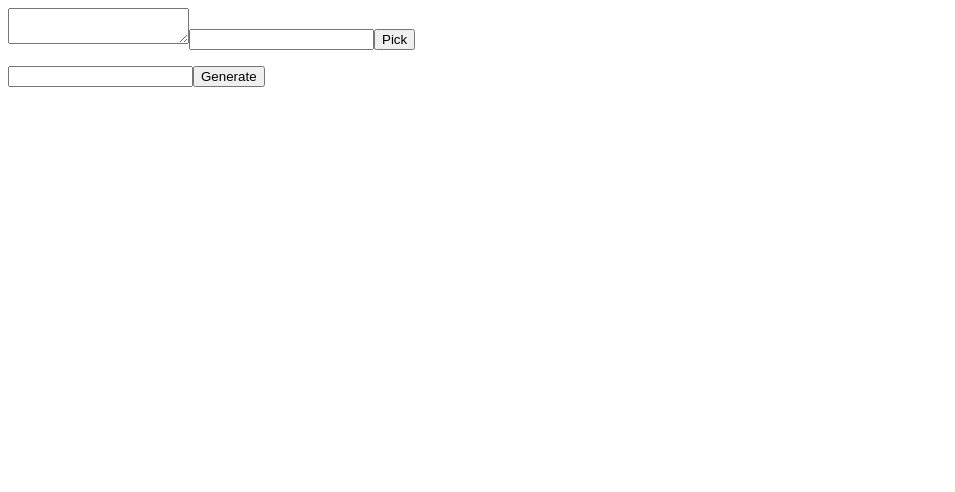
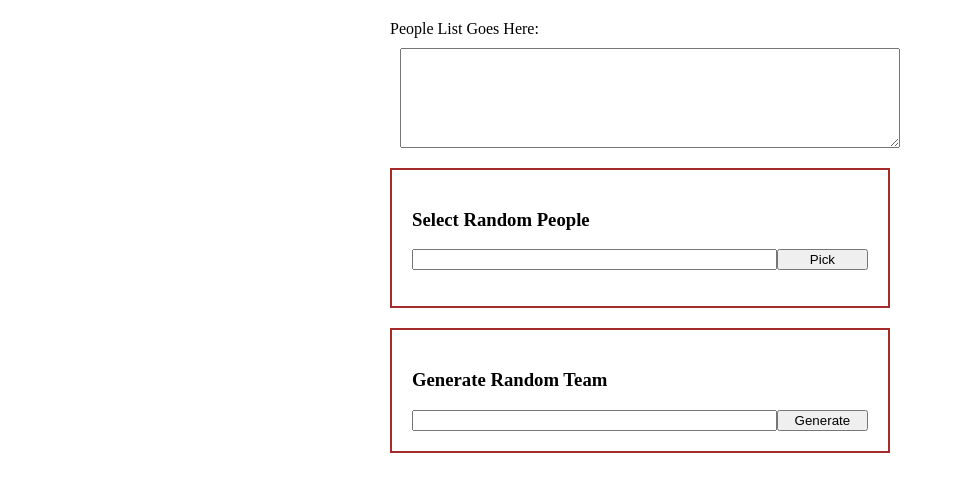
Before and after one commit to Sara-Mill/random_team_generator, a React (Create React App) app: page / in a window 1280 px wide. Shown: the top 492 px of the page, without its empty margins (0-955 px from the left). Built offline with nearby package versions, Linux system fonts and the light colour scheme.

Commit message:
added styling style.css

```diff
--- a/src/App.js
+++ b/src/App.js
@@ -1,5 +1,5 @@
 import { useState } from 'react';
-import PeopleListInput from './peopleListInput';
+import PeopleListInput from './PeopleListInput';
 import RandomPeoplePicker from './RandomPeoplePicker';
 import TeamGenerator from './TeamGenerator';
 
--- a/src/RandomPeoplePicker.js
+++ b/src/RandomPeoplePicker.js
@@ -1,41 +1,44 @@
-import { useState } from 'react';
-import { shuffle } from './helper';
-
+import { useState } from "react";
+import { shuffle } from "./helper";
+import "./style.css";
 function RandomPeoplePicker(props) {
   const [noOfPeopleToSelect, setNoOfPeopleToSelect] = useState();
-    const [randomPeople, setRandomPeople] =useState([]);
+  const [randomPeople, setRandomPeople] = useState([]);
 
   const handlePickBtnClick = () => {
     //Logic for selecting random people here..
     const shuffledArray = shuffle(props.list);
 
-        //return an epmty array if no number selected(need an error message?)
-        if(noOfPeopleToSelect=== undefined || noOfPeopleToSelect<0){
+    //return an empty array if no number selected(need an error message?)
+    if (noOfPeopleToSelect === undefined || noOfPeopleToSelect < 0) {
       setRandomPeople([]);
-        }else {
+    } else {
       const slicedArray = shuffledArray.slice(0, noOfPeopleToSelect);
       setRandomPeople(slicedArray);
     }
-
-    }
+  };
 
   return (
-        <>
+    <div className="random-people-picker-outer-container">
+      <h3>Select Random People</h3>
+      <div className="random-people-picker-container">
         {/* getting the number of people to pick from the user input*/}
-            <input type='number' onChange={(event)=> {
+        <input
+          type="number"
+          onChange={(event) => {
             setNoOfPeopleToSelect(event.target.value);
-            }}/>
+          }}
+        />
         <button onClick={handlePickBtnClick}>Pick</button>
         {/*choosing a person from the index and displyaing as a list element*/}
         <ul>
-                {
-                   randomPeople.map((person, index)=> <li key={index}>{person}</li>)
-                }
-
+          {randomPeople.map((person, index) => (
+            <li key={index}>{person}</li>
+          ))}
         </ul>
-        </>
-    )
-
+      </div>
+    </div>
+  );
 }
 
 export default RandomPeoplePicker;
--- a/src/TeamGenerator.js
+++ b/src/TeamGenerator.js
@@ -34,7 +34,9 @@ function TeamGenerator(props) {
   };
 
   return (
-    <>
+    <div className="random-team-generator-outer-container">
+      <h3>Generate Random Team</h3>
+      <div className="random-team-generator-container">
       <input
         type="number"
         onChange={(event) => {
@@ -52,8 +54,9 @@ function TeamGenerator(props) {
           </ul>
         );
       })}
-    </>
+    </div>
+    </div>
   );
-}
+};
 
 export default TeamGenerator;
--- a/src/peopleListInput.js
+++ b/src/peopleListInput.js
@@ -1,15 +1,23 @@
+import './style.css'
 function PeopleListInput(props) {
-    return (
-        <textarea onChange={(event)=> {
-            const listString=event.target.value;
-            const list = listString.split(',').filter(str=> {
-                return str.trim().length
-            }).map(str => {
-                return str.trim();
+  return (
+    <div className="people-list-input-container">
+        <label htmlFor="people-list-input">People List Goes Here:</label>
+      <textarea id="people-list-input"
+        onChange={(event) => {
+          const listString = event.target.value;
+          const list = listString
+            .split(",")
+            .filter((str) => {
+              return str.trim().length;
+            })
+            .map((str) => {
+              return str.trim();
             });
-            props.onChange(list)
-
-        }}/>
-    )
+          props.onChange(list);
+        }}
+      />
+    </div>
+  );
 }
 export default PeopleListInput;
--- /dev/null
+++ b/src/style.css
@@ -0,0 +1,35 @@
+* {
+    box-sizing: border-box;
+}
+.people-list-input-container,
+.random-people-picker-outer-container,
+.random-team-generator-outer-container{
+   width: 500px;
+    margin: 20px auto
+}
+.people-list-input-container label,
+.people-list-input-container textarea{
+    display: block;
+}
+.people-list-input-container textarea{
+    width:100%;
+    height: 100px;
+    margin: 10px;
+}
+.random-people-picker-outer-container,
+.random-team-generator-outer-container{
+border: 2px solid brown;
+padding: 20px;
+}
+.random-people-picker-container
+.random-team-generator-container{
+    width:100%;
+}
+.random-people-picker-container input,
+.random-team-generator-container input{
+    width:80%
+}
+.random-people-picker-container button,
+.random-team-generator-container button{
+    width:20%
+}
```
Lines whose indentation alone changed are shown as unchanged.
